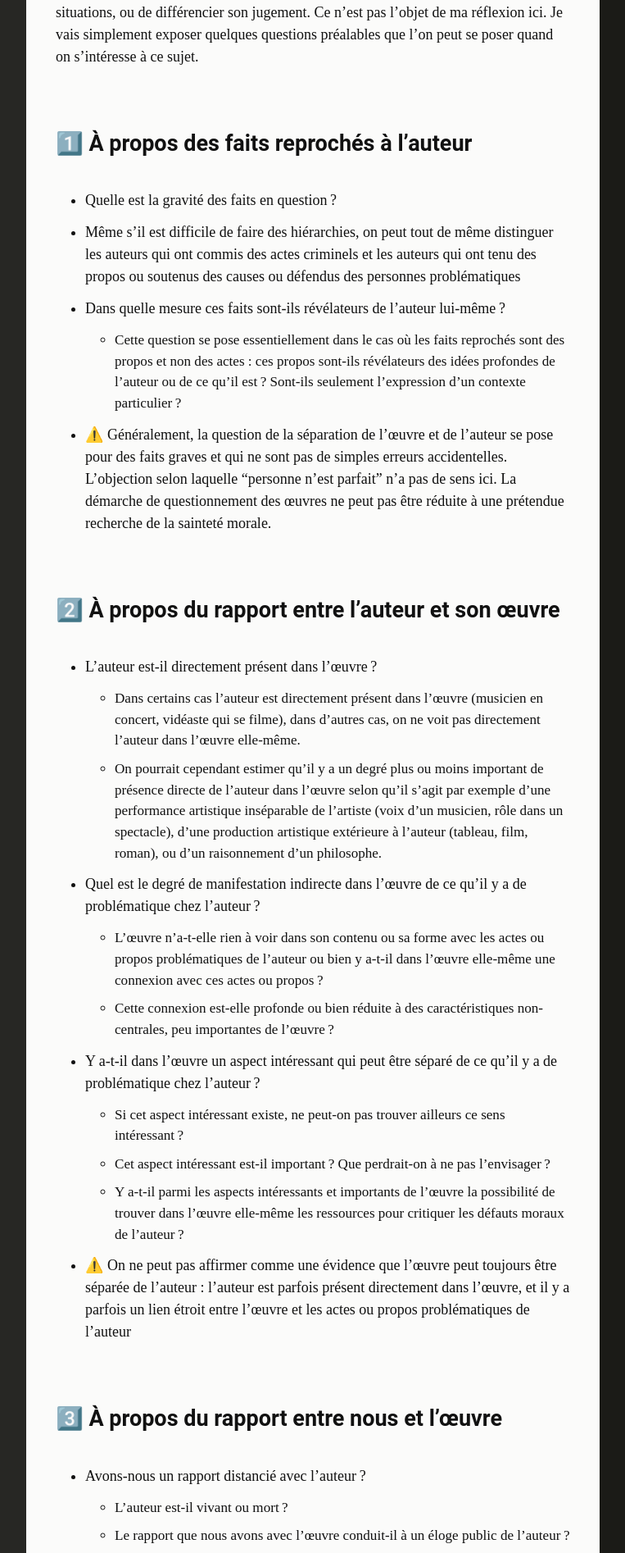
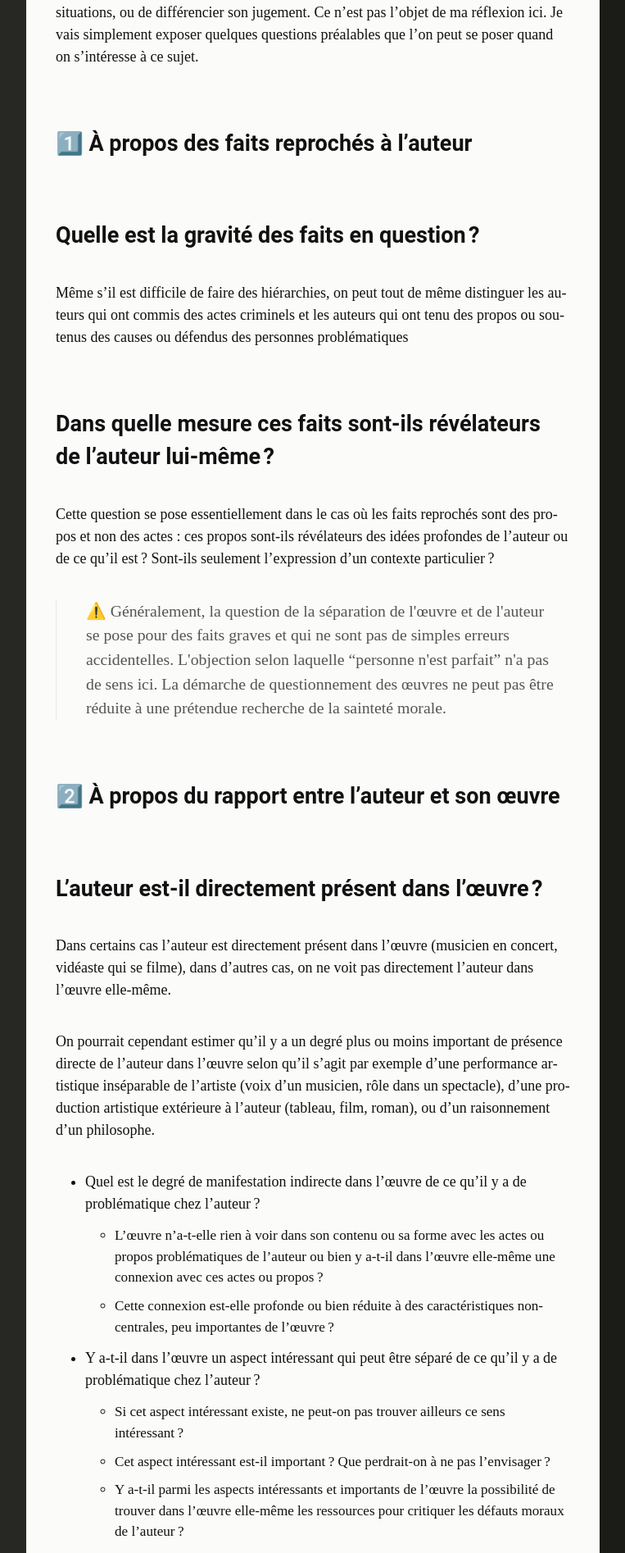
Before and after one commit to eyssette/Blog, a Jekyll site: the page built from _posts/2022-07-04-séparer-l-oeuvre-de-l-auteur.md, in a window 1280 px wide. Shown: the part 695-2589 px from the top of the page at 82% size, without its empty margins (388-1151 px from the left). Built offline with Jekyll 4.4.1, drawn with Linux system fonts in a browser that asks for light colours; nearby versions of some CDN libraries; some web fonts are replaced; comment, search, counter and statistics services are not loaded.

```diff
--- a/_posts/2022-07-04-séparer-l-oeuvre-de-l-auteur.md
+++ b/_posts/2022-07-04-séparer-l-oeuvre-de-l-auteur.md
@@ -12,17 +12,22 @@ Face à cette diversité, on pourrait justifier d'adopter la même attitude pour
 
 ## 1️⃣ À propos des faits reprochés à l'auteur
 
--   Quelle est la gravité des faits en question ?
-  - Même s'il est difficile de faire des hiérarchies, on peut tout de même distinguer les auteurs qui ont commis des actes criminels et les auteurs qui ont tenu des propos ou soutenus des causes ou défendus des personnes problématiques
-- Dans quelle mesure ces faits sont-ils révélateurs de l'auteur lui-même ?
-  - Cette question se pose essentiellement dans le cas où les faits reprochés sont des propos et non des actes : ces propos sont-ils révélateurs des idées profondes de l'auteur ou de ce qu'il est ? Sont-ils seulement l'expression d'un contexte particulier ?
-- ⚠️ Généralement, la question de la séparation de l'œuvre et de l'auteur se pose pour des faits graves et qui ne sont pas de simples erreurs accidentelles. L'objection selon laquelle “personne n'est parfait” n'a pas de sens ici. La démarche de questionnement des œuvres ne peut pas être réduite à une prétendue recherche de la sainteté morale.
+## Quelle est la gravité des faits en question ?
+Même s'il est difficile de faire des hiérarchies, on peut tout de même distinguer les auteurs qui ont commis des actes criminels et les auteurs qui ont tenu des propos ou soutenus des causes ou défendus des personnes problématiques
+
+## Dans quelle mesure ces faits sont-ils révélateurs de l'auteur lui-même ?
+
+Cette question se pose essentiellement dans le cas où les faits reprochés sont des propos et non des actes : ces propos sont-ils révélateurs des idées profondes de l'auteur ou de ce qu'il est ? Sont-ils seulement l'expression d'un contexte particulier ?
+
+<blockquote>⚠️ Généralement, la question de la séparation de l'œuvre et de l'auteur se pose pour des faits graves et qui ne sont pas de simples erreurs accidentelles. L'objection selon laquelle “personne n'est parfait” n'a pas de sens ici. La démarche de questionnement des œuvres ne peut pas être réduite à une prétendue recherche de la sainteté morale.</blockquote>
 
 ## 2️⃣ À propos du rapport entre l'auteur et son œuvre
 
-- L'auteur est-il directement présent dans l'œuvre ?
-  - Dans certains cas l'auteur est directement présent dans l'œuvre (musicien en concert, vidéaste qui se filme), dans d'autres cas, on ne voit pas directement l'auteur dans l'œuvre elle-même.
-  - On pourrait cependant estimer qu'il y a un degré plus ou moins important de présence directe de l'auteur dans l'œuvre selon qu'il s'agit par exemple d'une performance artistique inséparable de l'artiste (voix d'un musicien, rôle dans un spectacle), d'une production artistique extérieure à l'auteur (tableau, film, roman), ou d'un raisonnement d'un philosophe.
+## L'auteur est-il directement présent dans l'œuvre ?
+
+Dans certains cas l'auteur est directement présent dans l'œuvre (musicien en concert, vidéaste qui se filme), dans d'autres cas, on ne voit pas directement l'auteur dans l'œuvre elle-même.
+
+On pourrait cependant estimer qu'il y a un degré plus ou moins important de présence directe de l'auteur dans l'œuvre selon qu'il s'agit par exemple d'une performance artistique inséparable de l'artiste (voix d'un musicien, rôle dans un spectacle), d'une production artistique extérieure à l'auteur (tableau, film, roman), ou d'un raisonnement d'un philosophe.
 - Quel est le degré de manifestation indirecte dans l'œuvre de ce qu'il y a de problématique chez l'auteur ?
   - L'œuvre n'a-t-elle rien à voir dans son contenu ou sa forme avec les actes ou propos problématiques de l'auteur ou bien y a-t-il dans l'œuvre elle-même une connexion avec ces actes ou propos ?
   - Cette connexion est-elle profonde ou bien réduite à des caractéristiques non-centrales, peu importantes de l'œuvre ?
```
